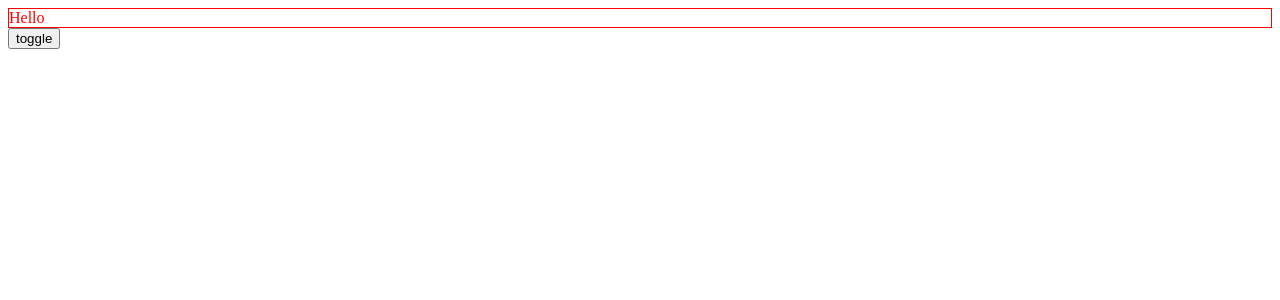
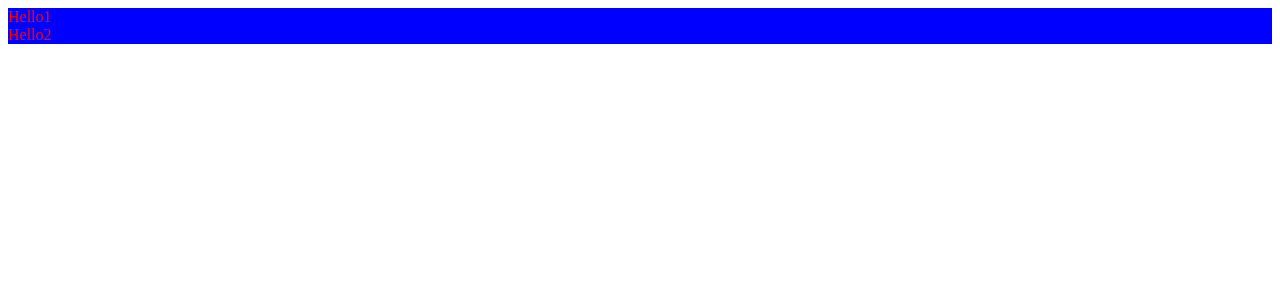
Before and after one commit to sawatch-fisherman/vuejs-2025-learning-log, a Vue app in the folder vuejs-2025-learning-log/: page / in a window 1280 px wide. Shown: the top 300 px of the page. Built offline with nearby package versions, Linux system fonts and the light colour scheme.

Commit message:
section-03-40

```diff
--- a/vuejs-2025-learning-log/src/App.vue
+++ b/vuejs-2025-learning-log/src/App.vue
@@ -1,27 +1,9 @@
 <script setup>
 import { ref } from 'vue'
-const isRed = ref(true)
-const isBgBlue = ref(false)
-const toggleClass = () => {
-  isRed.value = !isRed.value
-  isBgBlue.value = !isBgBlue.value
-}
+
 </script>
 <template>
-  <!-- 動的と静的なクラスの組み合わせ -->
-  <div class="border" :class="{ red: isRed, 'bg-blue': isBgBlue }">Hello</div>
-  <button @click="toggleClass">toggle</button>
+  <!-- background-colorもbackgoroundColorも同じ意味 -->
+  <div :style="{ color: 'red', backgroundColor: 'blue' }">Hello1</div>
+  <div :style="{ color: 'red', 'background-color': 'blue' }">Hello2</div>
 </template>
-<style>
-.red {
-  color: red;
-}
-
-.bg-blue {
-  background-color: blue;
-}
-
-.border {
-  border: 1px solid red;
-}
-</style>
```
